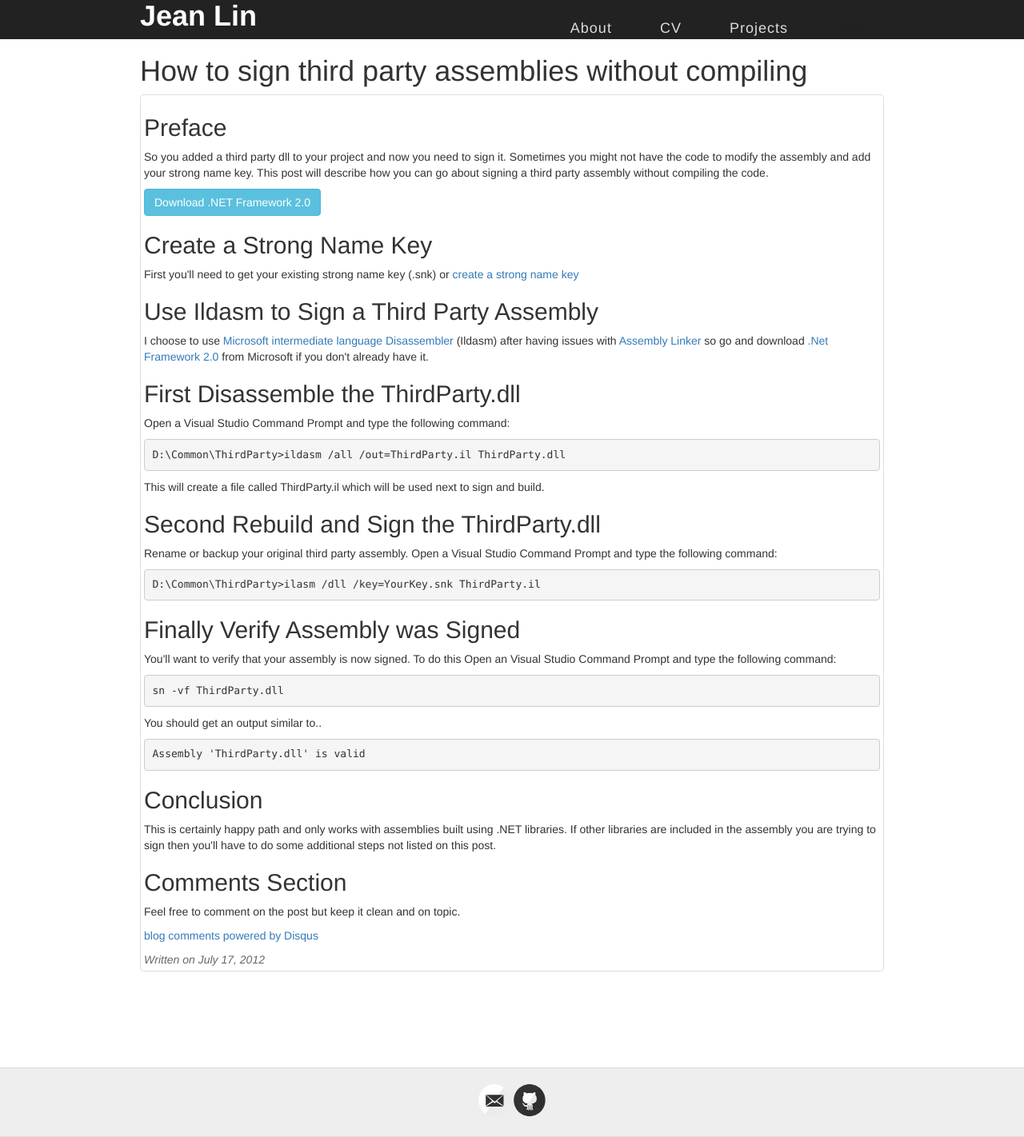
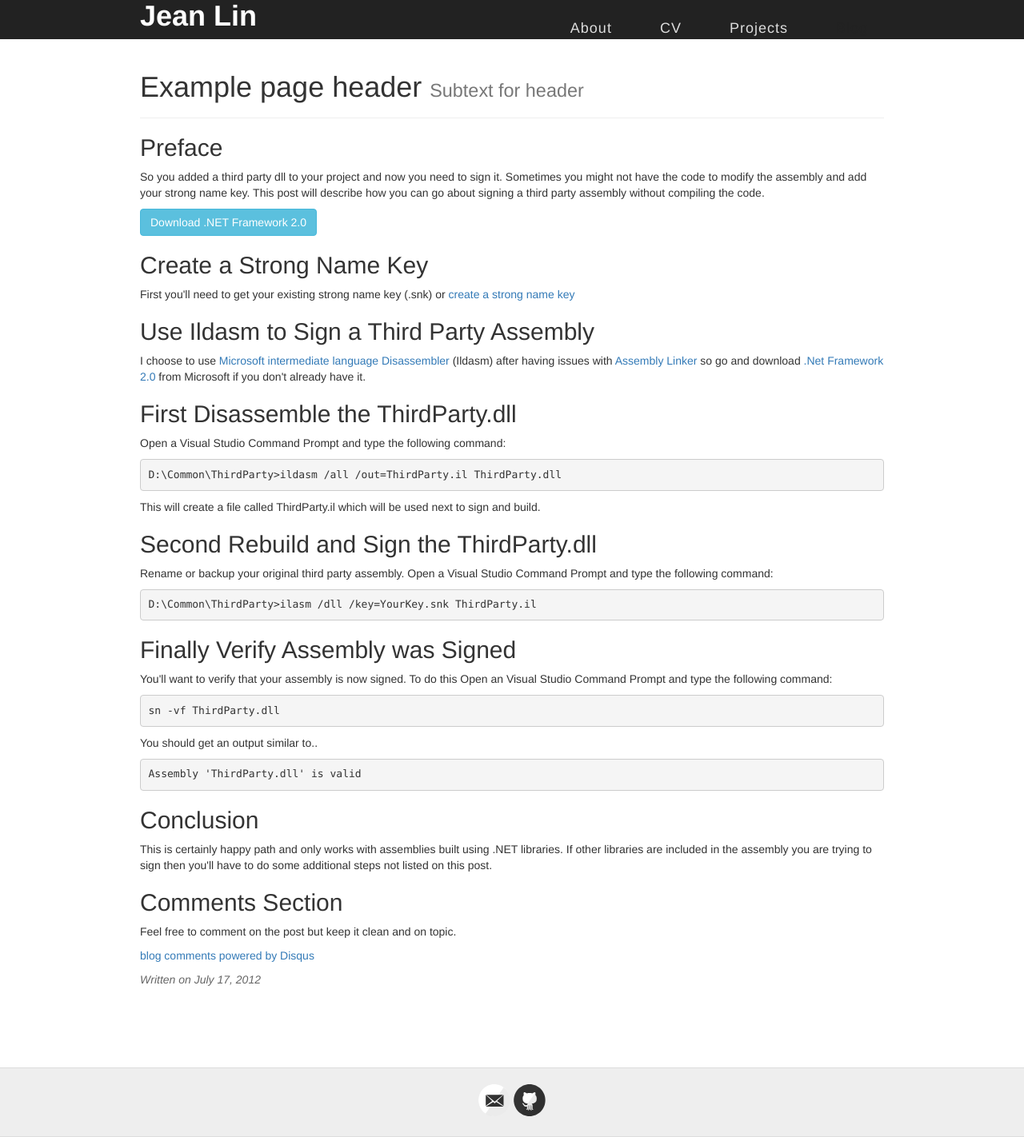
Before and after one commit to ycjeanlin/ycjeanlin_page, a Jekyll site: the page built from _posts/2012-07-17-How-to-sign-third-party-assemblies.markdown, in a window 1280 px wide. Shown: the whole page at 80% size. Built offline with Jekyll 4.4.1, drawn with Linux system fonts in a browser that asks for light colours; comment, search, counter and statistics services are not loaded.

Commit message:
update post layout

```diff
--- a/_layouts/post.html
+++ b/_layouts/post.html
@@ -1,8 +1,10 @@
 ---
 layout: default
 ---
-<h1>{{ page.title }}</h1>
-<article class="post">
+<div class="page-header">
+  <h1>Example page header <small>Subtext for header</small></h1>
+</div>
+<article class="post_content">
 
   <div class="entry">
     {{ content }}
--- a/stylesheets/main.css
+++ b/stylesheets/main.css
@@ -1,10 +1,6 @@
 header {
     background-color: #222;
     width: 100%;
-}
-
-header .row {
-
 }
 
 header h1 {
```
Lines whose indentation alone changed are shown as unchanged.
